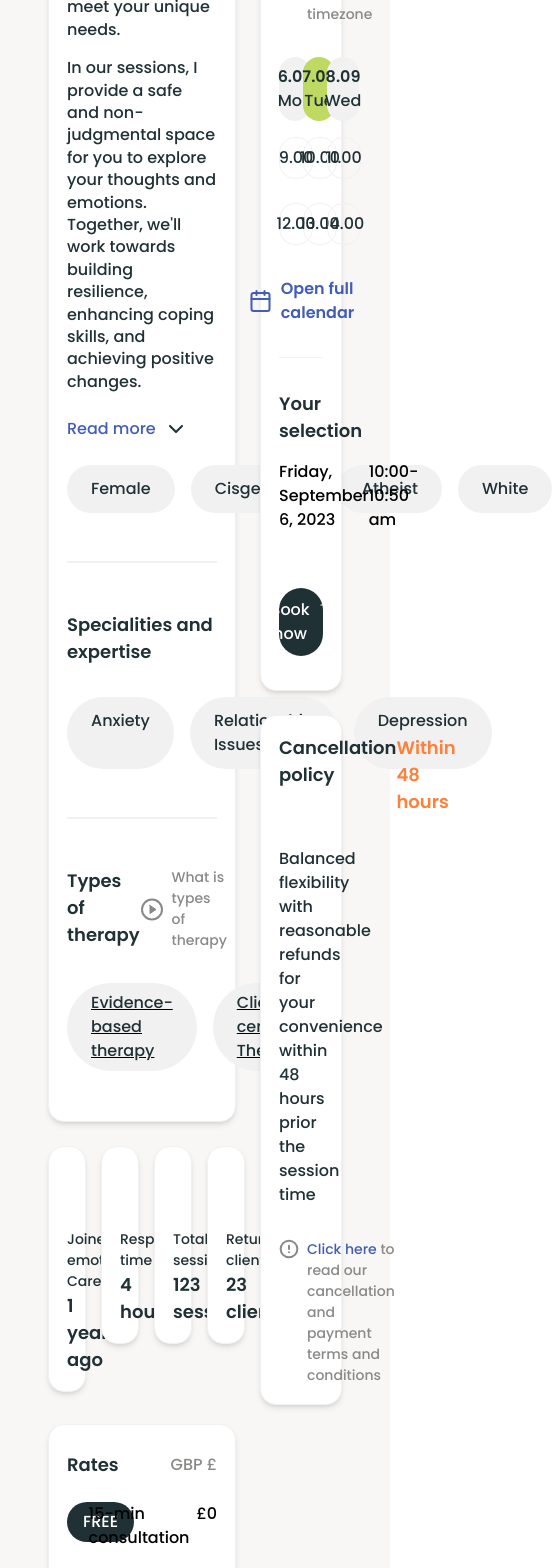
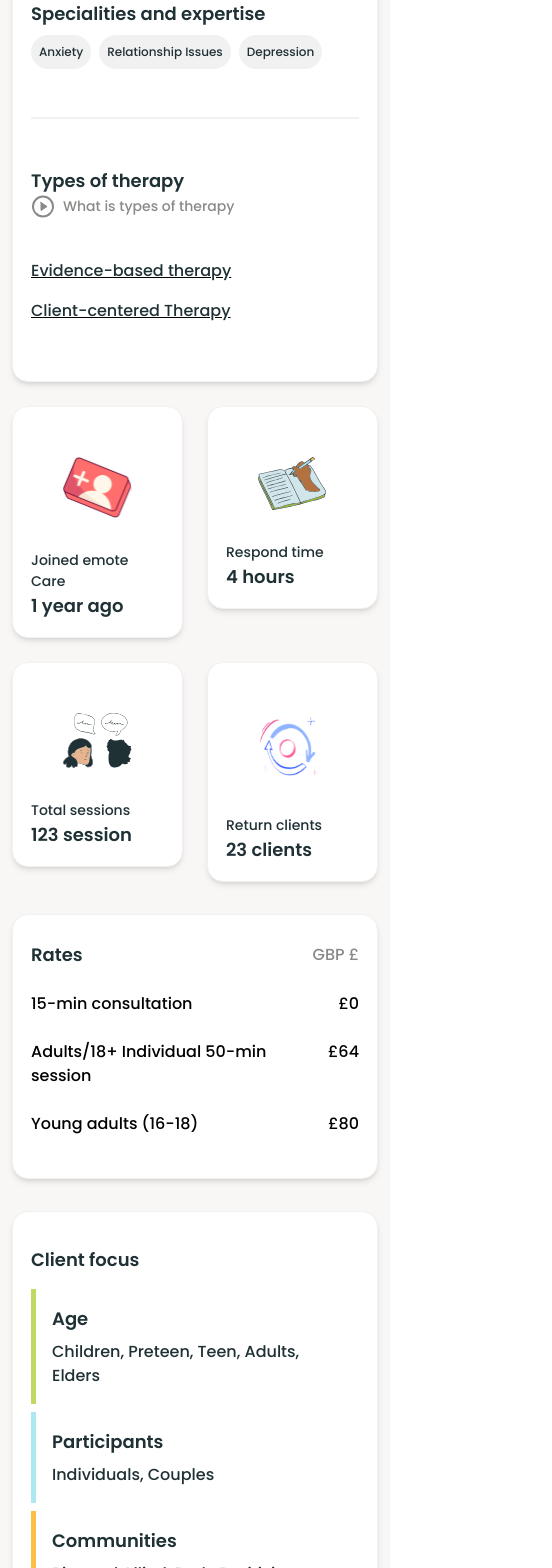
Before and after one commit to hellodemola/Emote_profile, a SvelteKit app: page /profile in a window 390 px wide. Shown: the part 1078-2646 px from the top of the page, 552 px wide, since content can reach past the window. Built offline with nearby package versions, Linux system fonts and the light colour scheme.

Commit message:
add responsiveness

```diff
--- a/src/lib/components/footer.svelte
+++ b/src/lib/components/footer.svelte
@@ -8,7 +8,7 @@
 
 
 <footer>
-  <div class='p-4 px-[4em] lg:flex justify-between items-center bg-[#BFD962]'>
+  <div class='p-4 lg:px-[4em] lg:flex justify-between items-center bg-[#BFD962]'>
     <div id="logo" class="lg:text-center my-6 lg:my-0">
         <p class="lg:text-[2.407rem] font-normal text-primary lg:leading-[48.146px] uppercase tracking-wide text-md">emote</p>
         <p class="uppercase text-primary text-[1.384rem] font-bold lg:tracking-[4.429px] lg:leading-[30.091px]">care</p>
@@ -35,7 +35,7 @@
   </div>
 </footer>
 
-<div id="credit" class="lg:flex justify-between my-[1em] lg:mt-[2em] px-[4em] pt-[2em]">
+<div id="credit" class="lg:flex justify-between my-[1em] lg:mt-[2em] lg:px-[4em] p-4 lg:pt-[2em]">
     <div class=" text-primary text-[1.125rem] font-light font-[inter]">
       <p class="lg:leading-[28px]">© 2023 emote Care. All rights reserved. </p>
       <p class="lg:leading-[28px]">This site is protected by reCAPTCHA and the Google Privacy Policy and Terms of Service apply.</p>
--- a/src/routes/profile/+page.svelte
+++ b/src/routes/profile/+page.svelte
@@ -77,8 +77,8 @@ const time = ['9.00', '10.00', '11.00', '12.00', '13.00', '14.00'];
 
 
 </script>
-<div class="bg-[#f9f7f5] w-screen h-full p-12">
-    <div class="grid grid-cols-6 gap-6">
+<div class="bg-[#f9f7f5] w-screen h-full lg:p-12 p-3">
+    <div class="lg:grid grid-cols-6 gap-6">
         <div class="col-span-4">
             <div class="p-[18px] rounded-[16px] border border-[#F1F1F1] bg-white h-fit shadow-md shadow-[0_40px_40px_0px_rgba(0, 0, 0, 0.05)]">
                 <div class="flex justify-between items-center my-6 py-3" >
@@ -149,9 +149,9 @@ In our sessions, I provide a safe and non-judgmental space for you to explore yo
             <img src="arrow_down.svg" alt="arrow" />
             </div>
 
-            <div class="flex gap-4">
+            <div class="flex text-[12px] lg:text-[1rem] my-2 lg:my-0 gap-2 lg:gap-4">
             {#each identities as identity}
-             <div class="rounded-full bg-[#F1F1F1] w-fit p-6 py-3 cursor-pointer">
+             <div class="rounded-full bg-[#F1F1F1] w-fit lg:p-6 lg:py-3 p-2 cursor-pointer">
                 <p class="text-primary">{identity}</p>
             </div>
             {/each}
@@ -159,11 +159,11 @@ In our sessions, I provide a safe and non-judgmental space for you to explore yo
 
             <div class="border border-[#F1F1F1] my-[3em]" />
 
-            <div class="my-[2em]">
+            <div class="lg:my-[2em]">
                 <h3 class="text-primary font-medium text-[1.125rem]">Specialities and expertise</h3>
-                <div class="flex gap-4 my-[2em]">
+                <div class="flex text-[12px] lg:text-[1rem] my-2 lg:my-0 gap-2 lg:gap-4">
             {#each experises as expertise}
-             <div class="rounded-full bg-[#F1F1F1] w-fit p-6 py-3 cursor-pointer">
+             <div class="rounded-full bg-[#F1F1F1] w-fit lg:p-6 lg:py-3 p-2 cursor-pointer">
                 <p class="text-primary">{expertise}</p>
             </div>
             {/each}
@@ -174,7 +174,7 @@ In our sessions, I provide a safe and non-judgmental space for you to explore yo
             <div class="border border-[#F1F1F1] my-[3em]" />
 
             <div class="my-[2em]">
-                <div class="flex justify-between">
+                <div class="lg:flex justify-between">
                 <h3 class="text-primary font-medium text-[1.125rem]">Types of therapy</h3>
                 <div>
                 <div class="flex gap-2 items-center text-[14px]">
@@ -183,9 +183,9 @@ In our sessions, I provide a safe and non-judgmental space for you to explore yo
                 </div>
                 </div>
                 </div>
-                <div class="flex gap-4 my-[2em]">
+                <div class="lg:flex gap-4 my-[2em]">
             {#each theories as theory}
-             <div class="rounded-full bg-[#F1F1F1] w-fit p-6 py-2 cursor-pointer underline">
+             <div class="rounded-full lg:bg-[#F1F1F1] w-fit lg:p-6 py-2 cursor-pointer underline">
                 <p class="text-primary">{theory}</p>
             </div>
             {/each}
@@ -195,7 +195,7 @@ In our sessions, I provide a safe and non-judgmental space for you to explore yo
 
             </div>
 
-            <div id="grid" class="grid grid-cols-4 gap-6">
+            <div id="grid" class="grid lg:grid-cols-4 grid-cols-2 gap-6">
              {#each metrics as stats}
                 <div class="p-[18px] rounded-[16px] border border-[#F1F1F1] bg-white h-fit shadow-md shadow-[0_40px_40px_0px_rgba(0, 0, 0, 0.05)]">
 
@@ -216,8 +216,8 @@ In our sessions, I provide a safe and non-judgmental space for you to explore yo
                    {#each rates as rate}
                 <div class="flex justify-between my-6">
                 <div class="w-full grid grid-cols-6">
-                    <div class="w-full col-span-1">
-                        <div class="bg-primary rounded-full w-fit p-4 py-2 text-white">
+                    <div class="w-full col-span-1  lg:display hidden">
+                        <div class="bg-primary rounded-full w-fit p-4 py-2 text-whit">
                     <p>{rate.age}</p>
 
                         </div>
@@ -262,7 +262,7 @@ In our sessions, I provide a safe and non-judgmental space for you to explore yo
 
              <div class="p-[18px] rounded-[16px] border border-[#F1F1F1] bg-white h-fit shadow-md shadow-[0_40px_40px_0px_rgba(0, 0, 0, 0.05)] my-6">
                 <h3 class="text-primary font-medium text-[1.125rem] my-4">Ratings</h3>
-                <div class="grid grid-cols-4">
+                <div class="lg:grid grid-cols-4 flex overflow-auto gap-4">
                     {#each rating as rate}
                     <div class="rounded w-full">
                         <div class="w-full">
```
